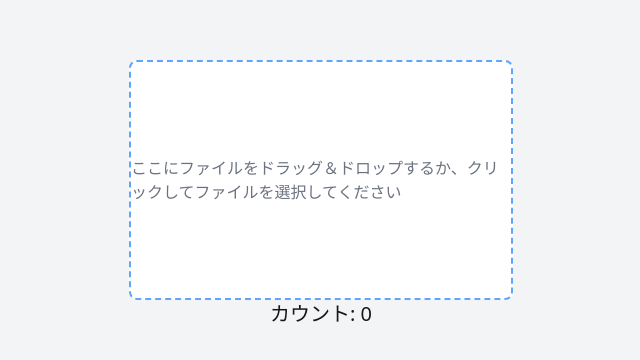
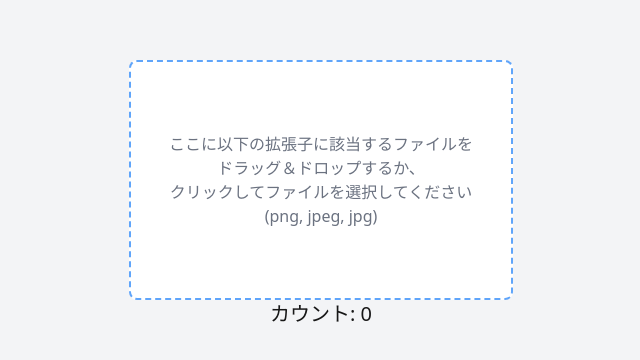
Before and after one commit to webfrontier-intern-2024/SwapFaceApp-Taichi-Yoshida, a Next.js app: page / in a window 1280 px wide. Shown: the part 206-566 px from the top of the page, without its empty margins (319-959 px from the left). Built offline with nearby package versions, Linux system fonts and the light colour scheme.

Commit message:
ガイドテキストの変更

```diff
--- a/src/app/page.tsx
+++ b/src/app/page.tsx
@@ -24,7 +24,7 @@ export default function Home() {
   // react-dropzone を使ったドロップゾーン設定
   const { getRootProps, getInputProps } = useDropzone({
     accept: {
-      "image/*": [".png", ".jpeg", ".jpg", ".gif"],
+      "image/*": [".png", ".jpeg", ".jpg"],
     },
     onDrop: (acceptedFiles) => {
       if (acceptedFiles.length > 0) {
@@ -53,8 +53,8 @@ export default function Home() {
           className="flex items-center justify-center w-96 h-60 border-2 border-dashed border-blue-400 rounded-lg bg-white cursor-pointer"
         >
           <input {...getInputProps()} />
-          <p className="text-gray-500">
-            ここにファイルをドラッグ＆ドロップするか、クリックしてファイルを選択してください
+          <p className="text-gray-500 m-8 text-center">
+            ここに以下の拡張子に該当するファイルを<br/>ドラッグ＆ドロップするか、<br/>クリックしてファイルを選択してください <br/> (png, jpeg, jpg)
           </p>
         </div>
       )}
```
